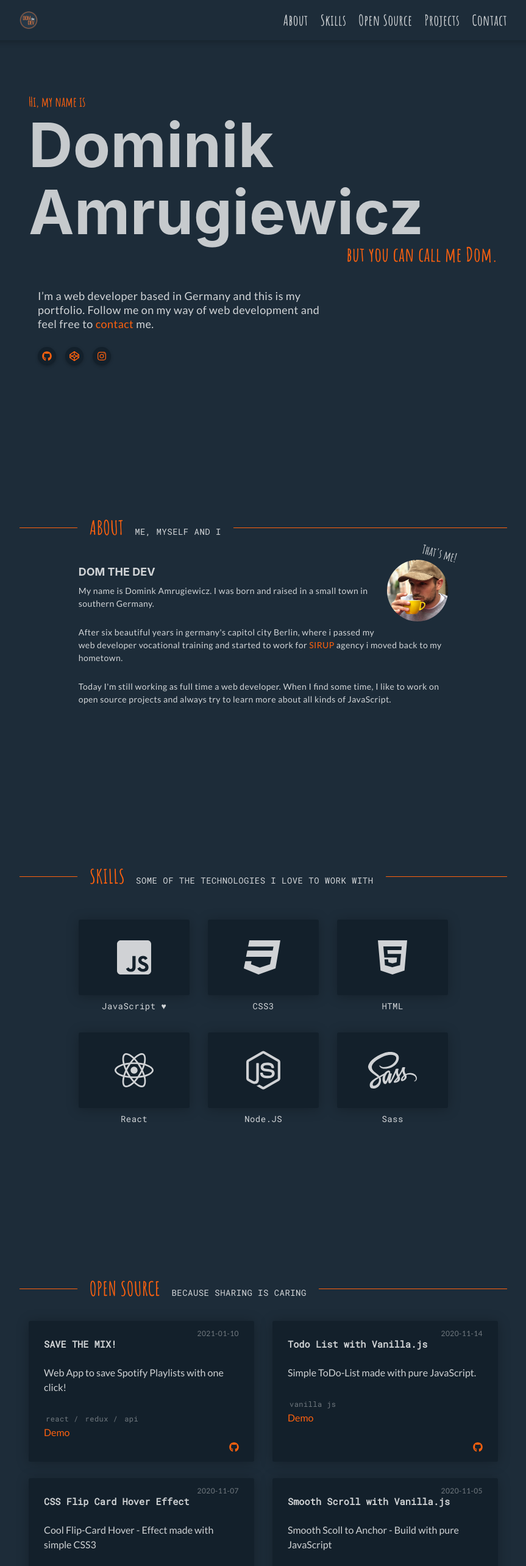
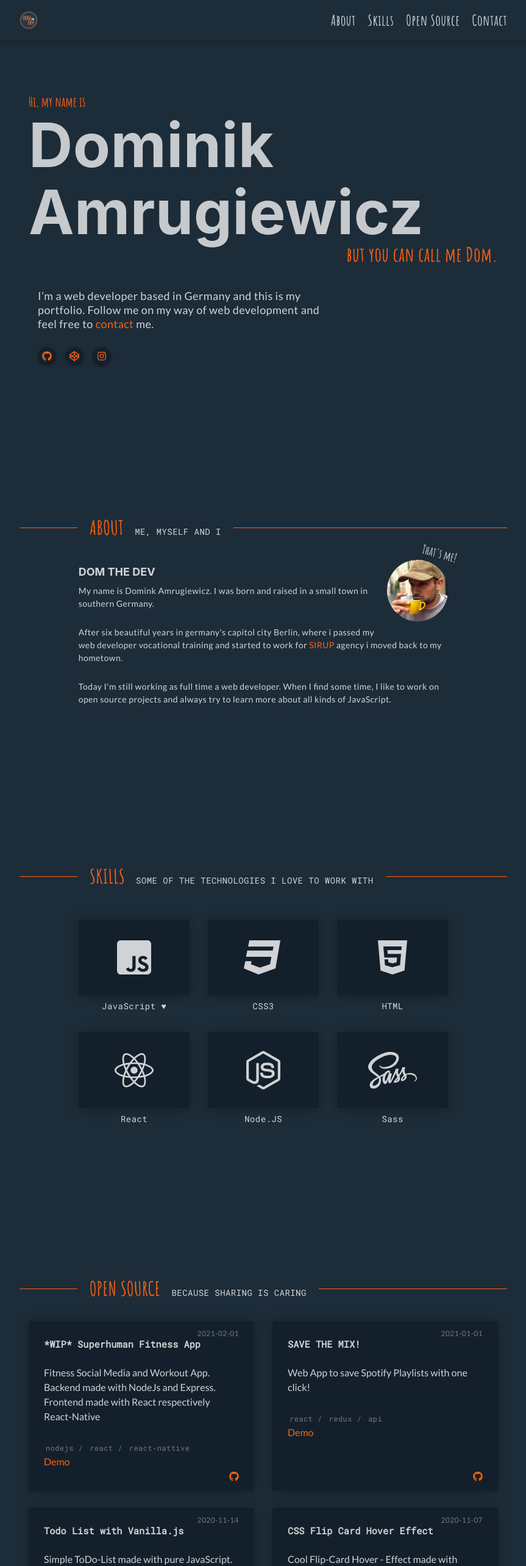
Before and after one commit to dom-the-dev/dom_the_dev_2020, a Gatsby site: page / in a window 1280 px wide. Shown: the top 2568 px of the page at 61% size, without its empty margins (208-1071 px from the left). Built offline with nearby package versions, Linux system fonts and the light colour scheme; Gatsby itself is replaced by a stand-in of ours; some packages are replaced by stand-ins of ours.

Commit message:
add superhuman

```diff
--- a/src/components/Navigation.js
+++ b/src/components/Navigation.js
@@ -35,16 +35,16 @@
                     : <Link className={"dom-navigation__link"} to={"/#dom-openSource"}>Open Source</Link>
                 }
             </li>
-            <li>
-                {onIndex ? <AnchorLink
-                    className={"dom-navigation__link"}
-                    href="#dom-projects"
-                >
-                    Projects
-                </AnchorLink>
-                    : <Link className={"dom-navigation__link"} to={"/#dom-projects"}>Projects</Link>
-                }
-            </li>
+            {/*<li>*/}
+            {/*    {onIndex ? <AnchorLink*/}
+            {/*        className={"dom-navigation__link"}*/}
+            {/*        href="#dom-projects"*/}
+            {/*    >*/}
+            {/*        Projects*/}
+            {/*    </AnchorLink>*/}
+            {/*        : <Link className={"dom-navigation__link"} to={"/#dom-projects"}>Projects</Link>*/}
+            {/*    }*/}
+            {/*</li>*/}
             <li>
                 {onIndex ? <AnchorLink
                     className={"dom-navigation__link"}
--- a/src/open-source/save-the-mix/save-the-mix.md
+++ b/src/open-source/save-the-mix/save-the-mix.md
@@ -1,6 +1,6 @@
 ---
 title: "SAVE THE MIX!"
-date: "2021-01-10"
+date: "2021-01-01"
 topic: react
 abstract: "Web App to save Spotify Playlists with one click!"
 github: "https://github.com/dom-the-dev/save-the-mix"
--- /dev/null
+++ b/src/open-source/superhuman/superhuman.md
@@ -0,0 +1,18 @@
+---
+title: "*WIP* Superhuman Fitness App"
+date: "2021-02-01"
+topic: nodejs react react-native
+github: "https://github.com/dom-the-dev/superhuman"
+abstract: "Fitness Social Media and Workout App. Backend made with NodeJs and Express. Frontend made with React respectively React-Native"
+demo: "http://superhumans.herokuapp.com/"
+tags: nodejs, react, react-nattive
+---
+
+#### Todo List built with pure vanilla.js.
+
+Feel free to copy any code!
+
+
+You can find this projects also on
+- [GitHub](https://github.com/dom-the-dev/todo-list-vanilla)
+- [CodePen](https://codepen.io/dom-the-dev/pen/WNxPygL)
```
